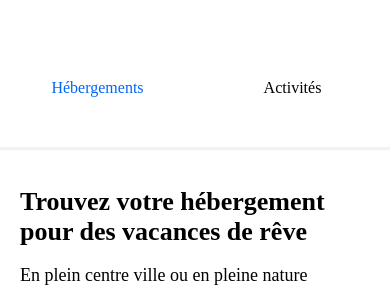
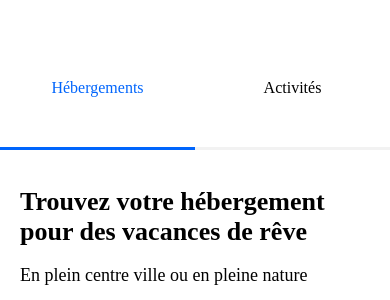
Before and after one commit to LoopDavid/Davidpereira_02_24062021, a plain HTML site: page index.html in a window 390 px wide. Shown: the part 81-381 px from the top of the page. Drawn offline with Linux system fonts and the light colour scheme; a web font is replaced by a local one.

Commit message:
ajout de l'élement actif sur mobile

```diff
--- a/style.css
+++ b/style.css
@@ -285,6 +285,10 @@
 
 }
 
+.menu-header_link[data-active="true"] {
+    border-bottom: 3px solid #0065FC;
+    color: #0065FC !important;
+}
 
 .menu-header__sinscrire {
   order: 1;
```
